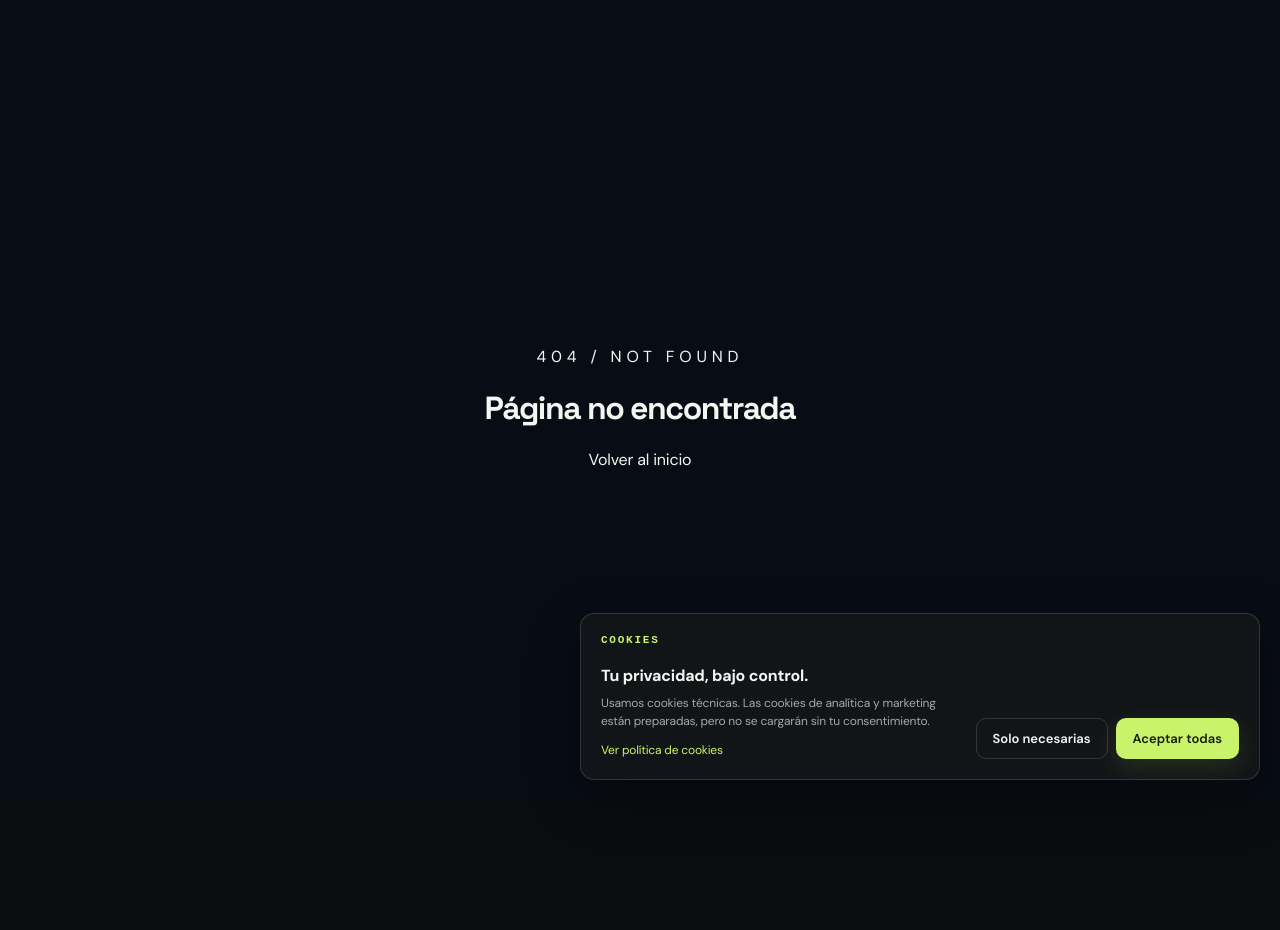
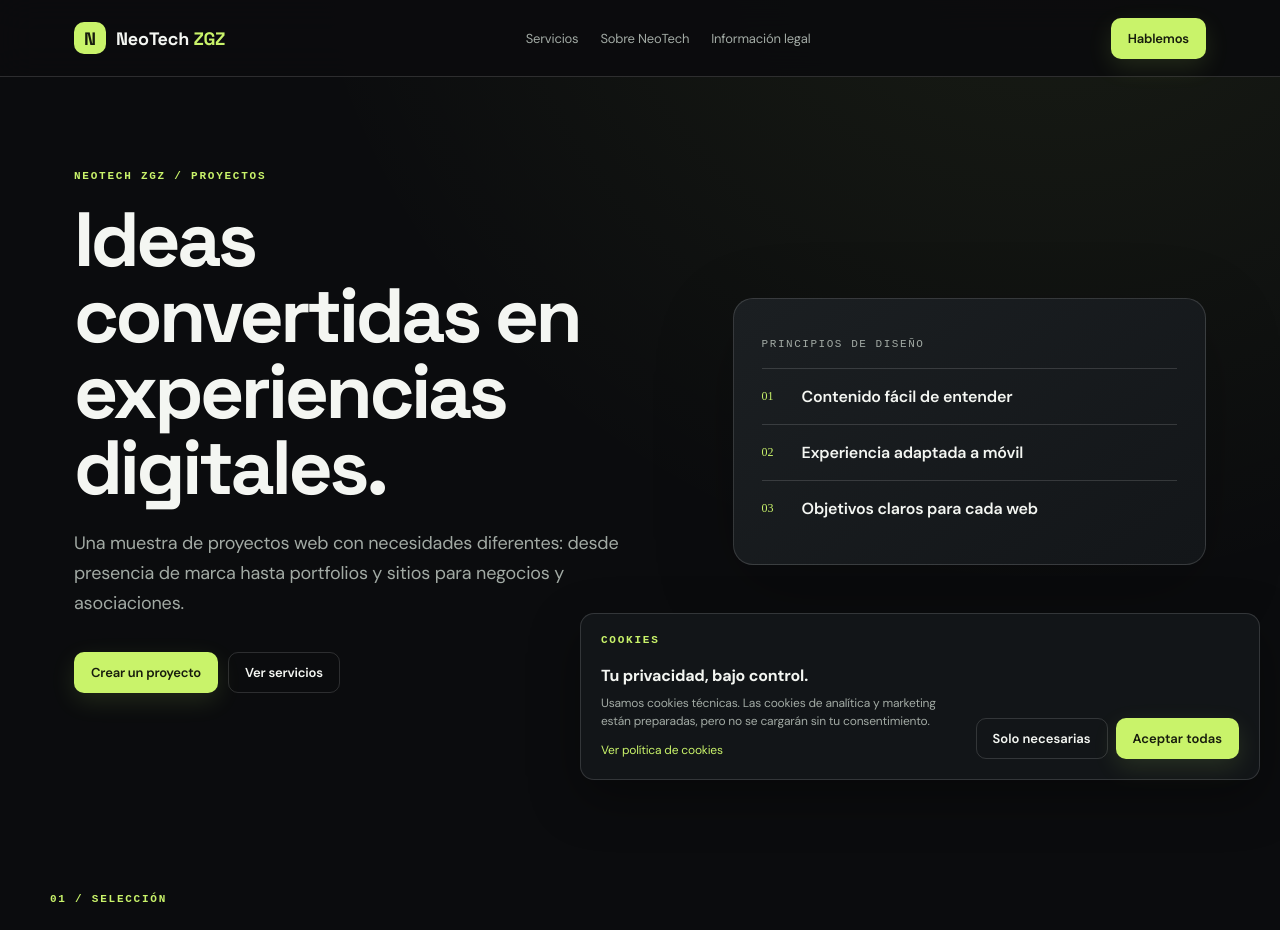
Before and after one commit to Jasondevtech276/neotechzgz.vercel.app, a Next.js app: page /proyectos in a window 1280 px wide. Before the commit this address had no page. Shown: the top 930 px of the page. Before the commit the page ends 800 px from the top, so only its background shows below. Built offline with nearby package versions, Linux system fonts and the light colour scheme.

Commit message:
feat: add branded portfolio page

```diff
--- /dev/null
+++ b/app/proyectos/page.tsx
@@ -0,0 +1,25 @@
+import type { Metadata } from 'next'
+
+export const metadata: Metadata = {
+  title: 'Proyectos web | NeoTech ZGZ',
+  description: 'Una selección de proyectos web y soluciones digitales realizadas por NeoTech ZGZ.',
+  alternates: { canonical: 'https://neotechzgz.vercel.app/proyectos' },
+  openGraph: { title: 'Proyectos web | NeoTech ZGZ', description: 'Una selección de experiencias web y proyectos digitales.', url: 'https://neotechzgz.vercel.app/proyectos', type: 'website' },
+}
+
+const projects = [
+  { index: '01', name: "Ella's Details", type: 'E-commerce / landing', location: 'Dayton, Ohio', detail: 'Web para una marca de decoraciones y desayunos.', url: 'https://ellasdetails.netlify.app' },
+  { index: '02', name: 'You Portfolio Danza', type: 'Portfolio', location: 'Universidad de Lyon', detail: 'Portfolio trilingüe para una bailarina profesional.', url: 'https://youdance.netlify.app' },
+  { index: '03', name: 'Mariano Patines ZGZ', type: 'Negocio local', location: 'Zaragoza', detail: 'Sitio de negocio local con acceso directo al contacto.', url: 'https://zgzpatinesnano.netlify.app' },
+  { index: '04', name: 'ASOCEMIR', type: 'Asociación', location: 'Zaragoza / Argentina', detail: 'Sitio bilingüe para una asociación cultural.', url: 'https://asocemir.netlify.app' },
+]
+
+export default function ProjectsPage() {
+  return <main className="site">
+    <header className="site-header"><nav><a href="/" className="brand"><span className="brand-mark">N</span><span>NeoTech <em>ZGZ</em></span></a><div className="desktop-nav"><a href="/servicios">Servicios</a><a href="/sobre-neotech">Sobre NeoTech</a><a href="/legal">Información legal</a></div><a href="/#contacto" className="button button-primary">Hablemos</a></nav></header>
+    <section className="hero"><div className="hero-copy"><p className="eyebrow">NEOTECH ZGZ / PROYECTOS</p><h1>Ideas convertidas en experiencias digitales.</h1><p className="lede">Una muestra de proyectos web con necesidades diferentes: desde presencia de marca hasta portfolios y sitios para negocios y asociaciones.</p><div className="hero-actions"><a className="button button-primary" href="/#contacto">Crear un proyecto</a><a className="button button-quiet" href="/servicios">Ver servicios</a></div></div><aside className="hero-panel"><p className="panel-label">Principios de diseño</p><div className="process-row"><span>01</span><p>Contenido fácil de entender</p></div><div className="process-row"><span>02</span><p>Experiencia adaptada a móvil</p></div><div className="process-row"><span>03</span><p>Objetivos claros para cada web</p></div></aside></section>
+    <section className="section"><div className="section-inner"><p className="eyebrow">01 / Selección</p><h2>Cada proyecto tiene su propio propósito.</h2><div className="project-grid">{projects.map(project => <article className="project-card" key={project.index}><span className="project-index">{project.index} / CASE</span><p>{project.type} · {project.location}</p><h3>{project.name}</h3><span>{project.detail}</span><a href={project.url} target="_blank" rel="noreferrer">Visitar proyecto ↗</a></article>)}</div></div></section>
+    <section className="tracking"><div className="section-inner tracking-grid"><div><p className="eyebrow">02 / Tu idea</p><h2>La siguiente historia puede ser la tuya.</h2><p className="lede">Cuéntame qué quieres conseguir y lo convertimos en un alcance realista.</p></div><div className="hero-panel"><p className="panel-label">Siguiente paso</p><div className="process-row"><span>01</span><p>Objetivo y audiencia</p></div><div className="process-row"><span>02</span><p>Propuesta y presupuesto</p></div><div className="process-row"><span>03</span><p>Diseño, desarrollo y revisión</p></div><a className="button button-primary" href="/#contacto">Contactar con NeoTech ↗</a></div></div></section>
+    <footer><div><a href="/" className="brand"><span className="brand-mark">N</span><span>NeoTech <em>ZGZ</em></span></a><p>Diseño útil. Tecnología clara.</p></div><div className="footer-links"><a href="/servicios">Servicios</a><a href="/sobre-neotech">Sobre NeoTech</a><a href="/legal">Legal y privacidad</a></div></footer>
+  </main>
+}
```
